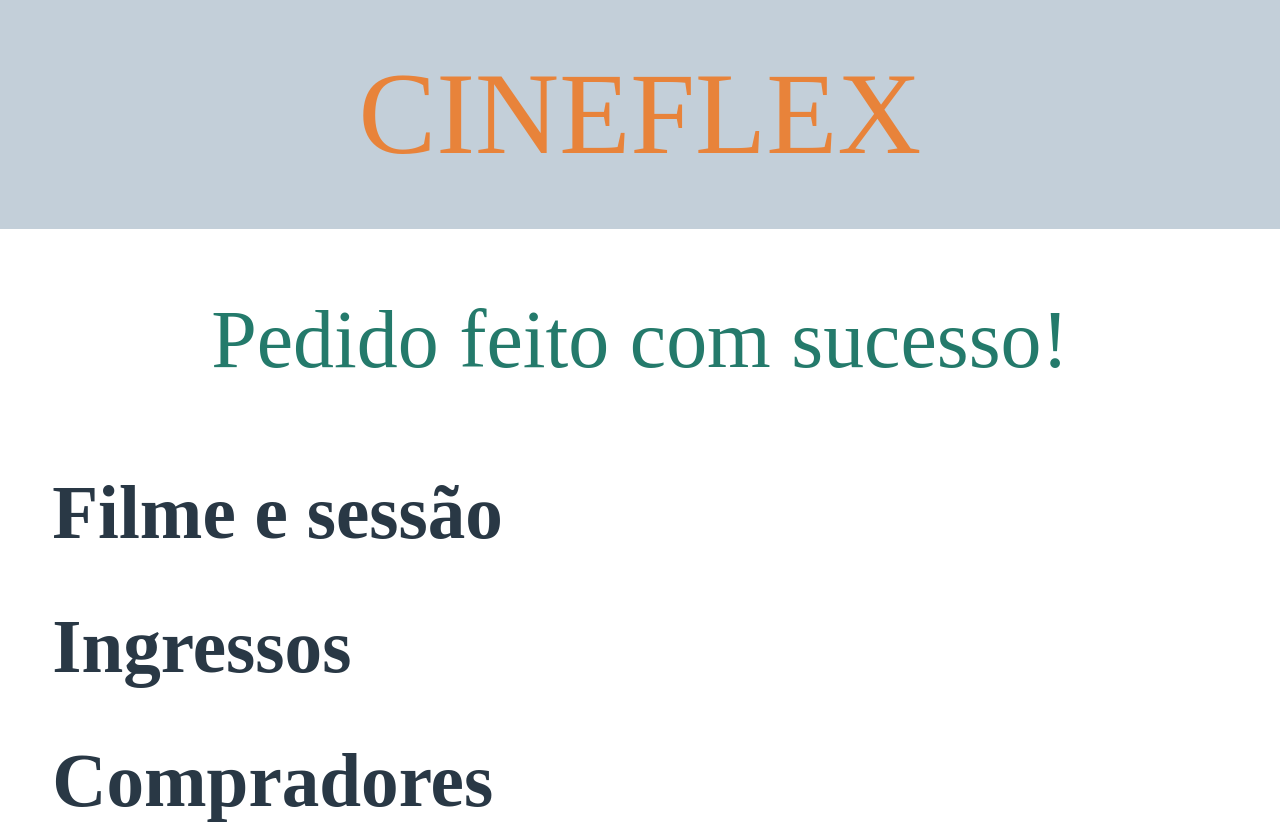
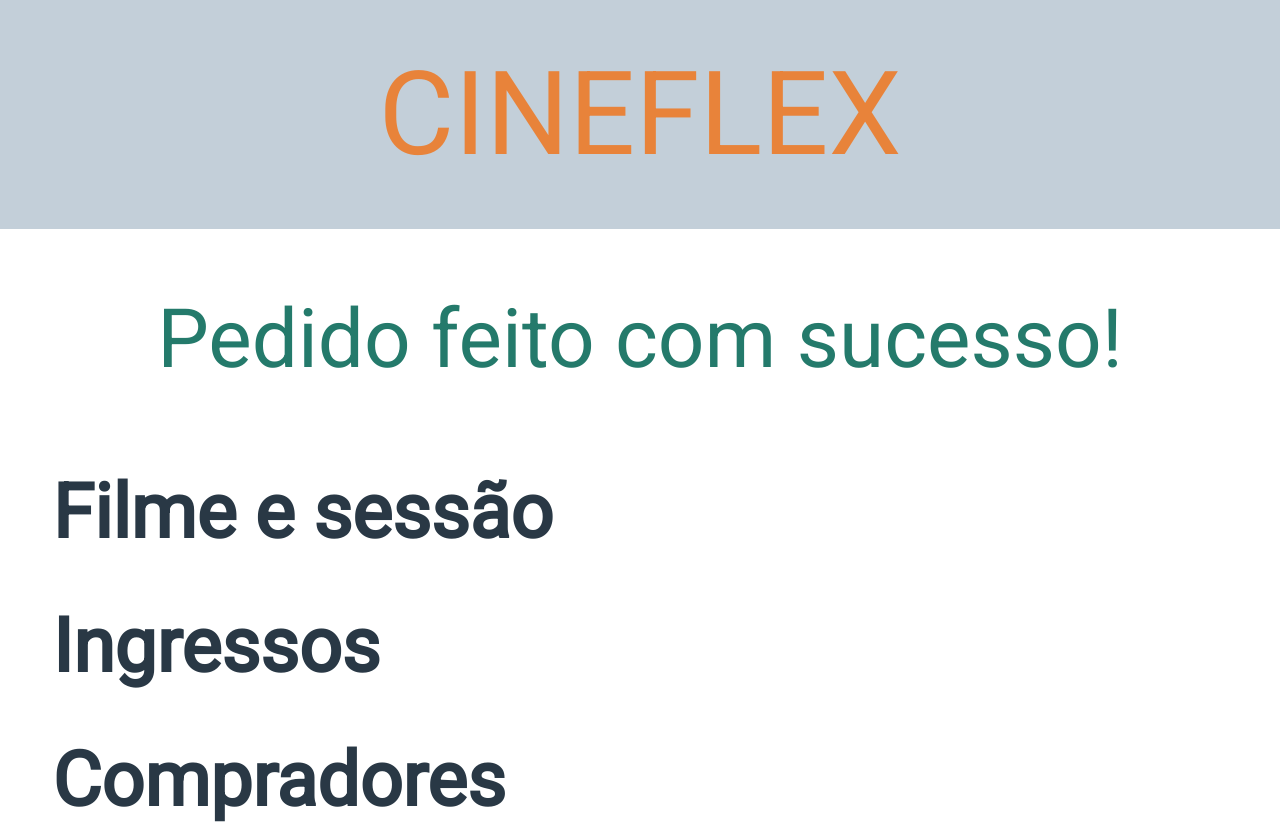
Before and after one commit to SergioTrajano/CineFlex, a React (Create React App) app: page /sucesso in a window 1280 px wide. Shown: the top 824 px of the page. Built offline with nearby package versions, Linux system fonts and the light colour scheme.

Commit message:
Bug da font

```diff
--- a/src/components/App.js
+++ b/src/components/App.js
@@ -10,8 +10,6 @@ import Footer from "./Footer";
 import BackButton from "./BackButton";
 
 import "../css/reset.css";
-import "../css/globalStyle.css";
-
 
 export default function App() {
 
@@ -59,4 +57,7 @@ const Top = styled.div`
     position: fixed;
     top: 0;
     left: 0;
+    font-family: 'Roboto', sans-serif;
+    box-sizing: border-box;
+    text-decoration: none;
 `
--- a/src/components/BackButton.js
+++ b/src/components/BackButton.js
@@ -35,4 +35,7 @@ const Button = styled.button`
     font-size: 4.8vw;
     line-height: 5.6vw;
     color: #FFFFFF;
+    font-family: 'Roboto', sans-serif;
+    box-sizing: border-box;
+    text-decoration: none;
 `
--- a/src/components/Footer.js
+++ b/src/components/Footer.js
@@ -28,6 +28,9 @@ const FooterDiv = styled.div`
     display: flex;
     align-items: center;
     padding: 1.6vh 2.67vw;
+    font-family: 'Roboto', sans-serif;
+    box-sizing: border-box;
+    text-decoration: none;
 
     p {
         font-size: 6.93vw;
@@ -44,6 +47,9 @@ const Frame = styled.div`
     padding: 8px;
     margin-right: 3.73vw;
     background-color: #FFFFFF;
+    font-family: 'Roboto', sans-serif;
+    box-sizing: border-box;
+    text-decoration: none;
 
     img {
         width: 100%;
--- a/src/components/Movies.js
+++ b/src/components/Movies.js
@@ -25,7 +25,7 @@ export default function Movies({ footer, setFooter }) {
 
     return (
         <Screen>
-            <p>Selecione o filme</p>
+            <p>Selecione o filmeCINE</p>
             <Catalog>
                 {movies.map( (movie) => <Movie key={movie.id} id={movie.id} posterURL={movie.posterURL} footer={footer} setFooter={setFooter} />)}
             </Catalog>
@@ -39,6 +39,9 @@ const Screen = styled.div`
     align-items: center;
     margin-top: 17.87vw;
     margin-bottom: 20px;
+    font-family: 'Roboto', sans-serif;
+    box-sizing: border-box;
+    text-decoration: none;
 
     p {
         margin: 4.92vw 0;
@@ -53,6 +56,9 @@ const Catalog = styled.div`
     grid-template-columns: 38.7vw 38.7vw;
     row-gap: 10px;
     column-gap: 8vw;
+    font-family: 'Roboto', sans-serif;
+    box-sizing: border-box;
+    text-decoration: none;
 
     div {
         width: 38.7vw;
@@ -77,4 +83,7 @@ const Loadinng = styled.div`
     justify-content: center;
     margin-top: 17.87vw;
     margin-bottom: 31.2vw;
+    font-family: 'Roboto', sans-serif;
+    box-sizing: border-box;
+    text-decoration: none;
 `
--- a/src/components/Seat.js
+++ b/src/components/Seat.js
@@ -56,4 +56,7 @@ const SeatDiv = styled.div`
     display: flex;
     justify-content: center;
     align-items: center;
+    font-family: 'Roboto', sans-serif;
+    box-sizing: border-box;
+    text-decoration: none;
 `
--- a/src/components/Seats.js
+++ b/src/components/Seats.js
@@ -83,6 +83,9 @@ const Screen = styled.div`
     align-items: center;
     margin-top: 17.87vw;
     margin-bottom: 31.2vw;
+    font-family: 'Roboto', sans-serif;
+    box-sizing: border-box;
+    text-decoration: none;
 
     p {
         margin: 4.92vw 0;
@@ -98,6 +101,9 @@ const Place = styled.div`
     grid-template-columns: repeat(10, 6.93vw);
     column-gap: 1.87vw;
     row-gap: 4.8vw;
+    font-family: 'Roboto', sans-serif;
+    box-sizing: border-box;
+    text-decoration: none;
 `
 
 const Option = styled.div`
@@ -105,6 +111,9 @@ const Option = styled.div`
     justify-content: space-evenly;
     margin-top: 1.8vh;
     width: 100%;
+    font-family: 'Roboto', sans-serif;
+    box-sizing: border-box;
+    text-decoration: none;
 
     div {
         display: flex;
@@ -129,6 +138,9 @@ const SeatDiv = styled.div`
     display: flex;
     justify-content: center;
     align-items: center;
+    font-family: 'Roboto', sans-serif;
+    box-sizing: border-box;
+    text-decoration: none;
 `
 
 const Form = styled.form`
@@ -136,6 +148,9 @@ const Form = styled.form`
     flex-direction: column;
     margin: 4.68vh;
     padding: 0 6.4vw;
+    font-family: 'Roboto', sans-serif;
+    box-sizing: border-box;
+    text-decoration: none;
 
     input {
         width: 86.4vw;
@@ -177,4 +192,7 @@ const Loadinng = styled.div`
     justify-content: center;
     margin-top: 17.87vw;
     margin-bottom: 31.2vw;
+    font-family: 'Roboto', sans-serif;
+    box-sizing: border-box;
+    text-decoration: none;
 `
--- a/src/components/Section.js
+++ b/src/components/Section.js
@@ -23,12 +23,16 @@ const Day = styled.div`
     width: 100%;
     margin-bottom: 5.3vw;
     padding: 0 6.7vw;
+    font-family: 'Roboto', sans-serif;
+    box-sizing: border-box;
+    text-decoration: none;
 
     p {
         font-size: 5.3vw;
         line-height: 6.13vw;
         color: #293845;
         margin-bottom: 5.3vw;
+        text-decoration: none;
     }
 
     > div {
@@ -37,6 +41,7 @@ const Day = styled.div`
         grid-template-columns: repeat(3, 22.13vw);
         column-gap: 2.13vw;
         row-gap: 2.13vw;
+        text-decoration: none;
     }
 
     > div div {
@@ -49,5 +54,10 @@ const Day = styled.div`
         font-size: 4.8vw;
         line-height: 5.6vw;
         color: #FFFFFF;
+        text-decoration: none;
+    }
+
+    a {
+        text-decoration: none;
     }
 `
--- a/src/components/Sections.js
+++ b/src/components/Sections.js
@@ -44,12 +44,16 @@ const Screen = styled.div`
     align-items: center;
     margin-top: 17.87vw;
     margin-bottom: 31.2vw;
+    font-family: 'Roboto', sans-serif;
+    box-sizing: border-box;
+    text-decoration: none;
 
     p {
         margin: 4.92vw 0;
         font-size: 6.4vw;
         line-height: 7.45vw;
         color: #293845;
+        text-decoration: none;
     }
 `
 
@@ -62,4 +66,7 @@ const Loadinng = styled.div`
     justify-content: center;
     margin-top: 17.87vw;
     margin-bottom: 31.2vw;
+    font-family: 'Roboto', sans-serif;
+    box-sizing: border-box;
+    text-decoration: none;
 `
--- a/src/components/Sucess.js
+++ b/src/components/Sucess.js
@@ -56,6 +56,9 @@ const Screen = styled.div`
     align-items: center;
     margin-top: 17.86vw;
     margin-bottom: 10px;
+    font-family: 'Roboto', sans-serif;
+    box-sizing: border-box;
+    text-decoration: none;
 
     p {
     margin: 4.93vw 0;
@@ -69,6 +72,9 @@ const Description = styled.div`
     width: 100%;
     margin-bottom: 15px;
     margin-left: 8vw;
+    font-family: 'Roboto', sans-serif;
+    box-sizing: border-box;
+    text-decoration: none;
 
     > p:first-child {
         font-size: 6,4vw;
@@ -100,4 +106,7 @@ const Button = styled.button`
     font-size: 4.8vw;
     line-height: 5.6vw;
     margin-top: 50px;
+    font-family: 'Roboto', sans-serif;
+    box-sizing: border-box;
+    text-decoration: none;
 `
--- a/src/css/globalStyle.css
+++ /dev/null
@@ -1,5 +0,0 @@
-* {
-    font-family: 'Roboto', sans-serif;
-    box-sizing: border-box;
-    text-decoration: none;
-}
```
